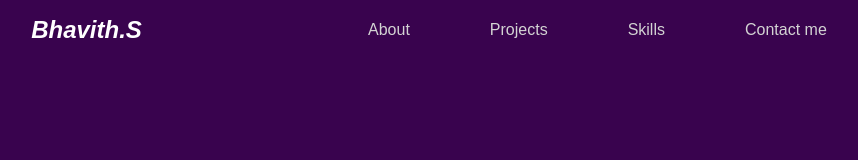
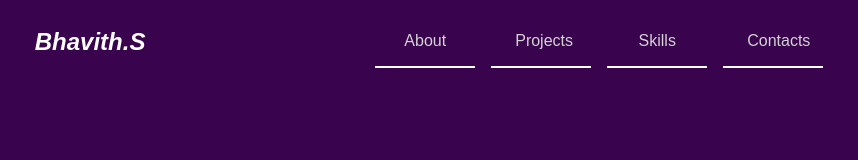
Before and after one commit to S-Bhavith/Portfolio, a plain HTML site: page index.html in a window 1280 px wide. Shown: the whole page, without its empty margins (211-1069 px from the left). Drawn offline with Linux system fonts and the light colour scheme.

Commit message:
Nav bar UI updated

```diff
--- a/index.html
+++ b/index.html
@@ -32,7 +32,7 @@
                 </li>
                 <li>
                     <a href="#contact-me">
-                        Contact me
+                        Contacts
                     </a>
                 </li>
             </ul>
--- a/styles.css
+++ b/styles.css
@@ -6,8 +6,13 @@
     user-select:none;
 }
 
+:root{
+    --bg-color:rgb(57, 3, 78);
+}
+
 body{
-    background-color:rgb(57, 3, 78);
+    background-color:var(--bg-color);
+    width:100%;
 }
 
 /* Nav */
@@ -36,10 +41,28 @@ nav{
     list-style:none;
     display: flex;
     justify-content: space-evenly;
-    gap:5rem;
+    gap:1rem;
+}
+
+li{
+    width:100px;
+    border-bottom:2.5px solid white;
+    text-align: center;
+    padding:1rem;
+}
+
+li:hover{
+    width:100px;
 }
 
 li a{
     text-decoration:none;
     color:lightgrey;
+    padding:.5rem;
+    border-radius:.25rem;
 }
+
+li a:hover{
+    background-color:white;
+    color:var(--bg-color);
+}
```
